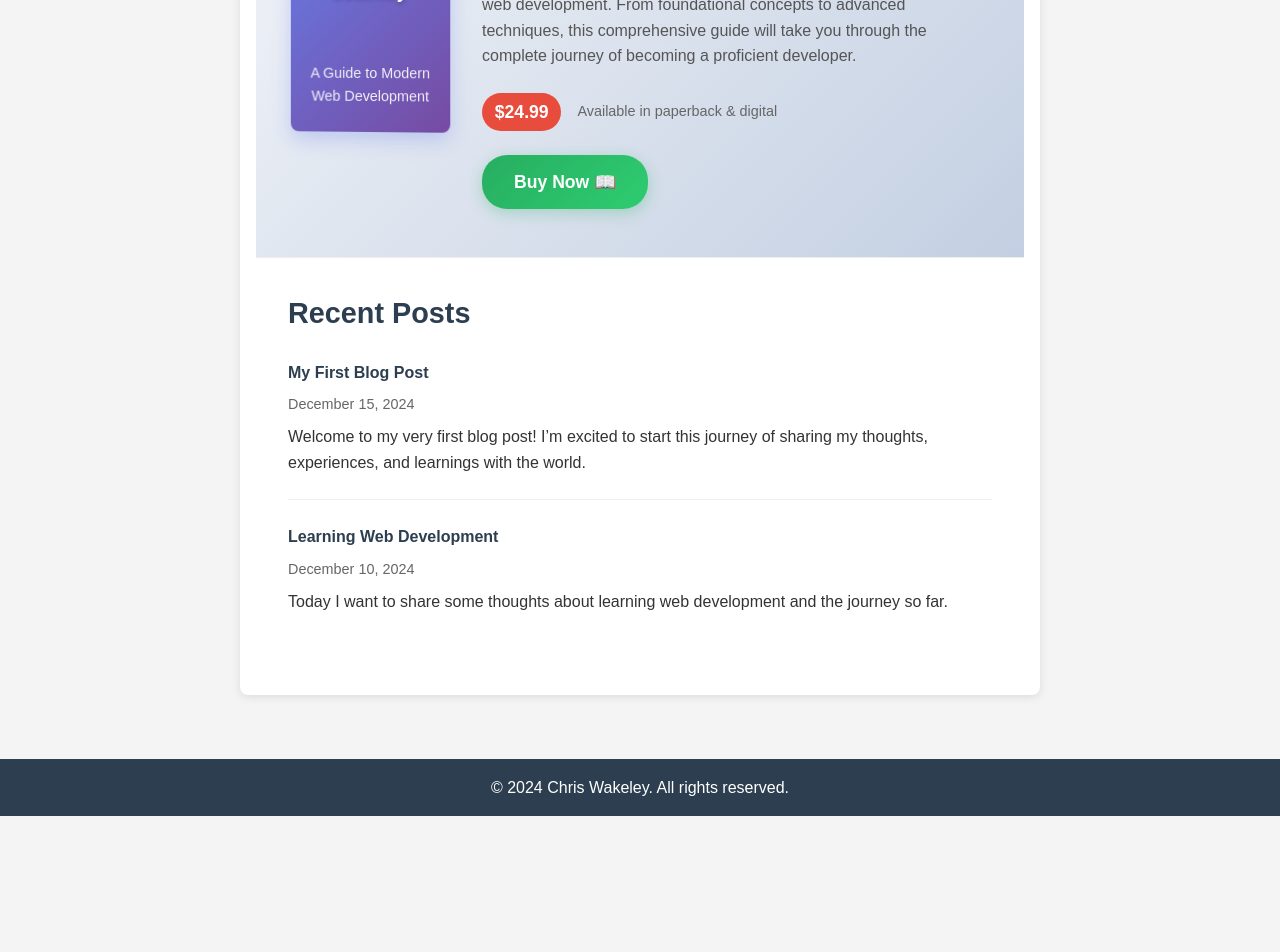
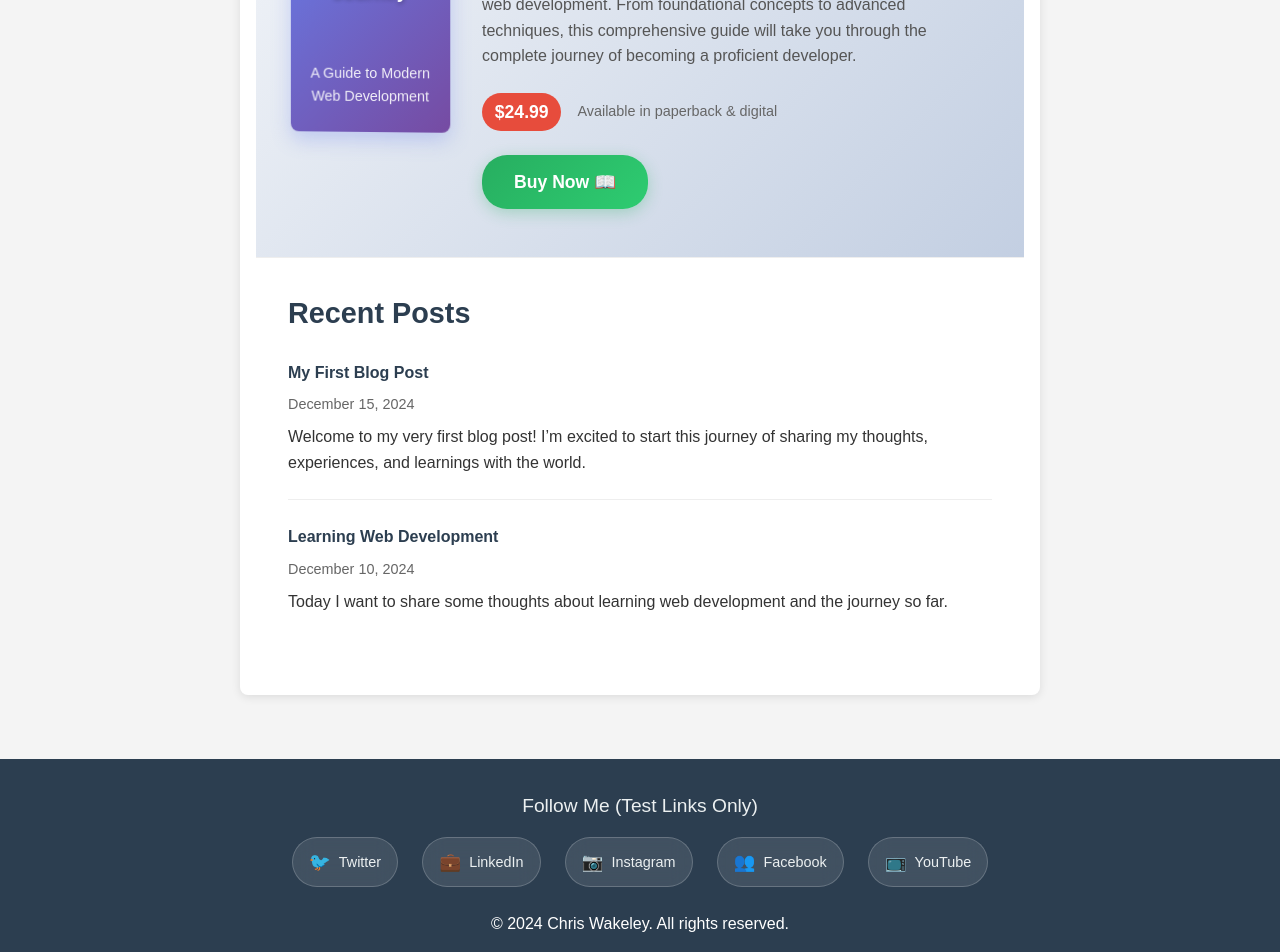
Before and after one commit to chriswakeley/test-blog, a Jekyll site: the page built from index.md, in a window 1280 px wide and 1400 px high, scrolled down 223 px. Shown: the part 448-1400 px from the top of the window. Built offline with Jekyll 4.4.1, drawn with Linux system fonts in a browser that asks for light colours; before the commit the page ends 1487 px from its top, so only the background shows below that.

Commit message:
Add fake social media links for testing

```diff
--- a/_config.yml
+++ b/_config.yml
@@ -6,6 +6,14 @@ email: your-email@example.com
 baseurl: "/test-blog" # the subpath of your site, e.g. /blog
 url: "https://chriswakeley.github.io" # the base hostname & protocol for your site
 github_username: chriswakeley
+
+# Social Media Links (FAKE - for testing only)
+social_links:
+  twitter: "testuser_blog"
+  linkedin: "test-user-blog-123"
+  instagram: "fake_test_blogger"
+  facebook: "testblogpage456"
+  youtube: "FakeTestChannel"
 
 # Build settings
 markdown: kramdown
--- a/_layouts/default.html
+++ b/_layouts/default.html
@@ -24,6 +24,40 @@
         </main>
 
         <footer>
+            <div class="social-links">
+                <h3>Follow Me (Test Links Only)</h3>
+                <div class="social-icons">
+                    {% if site.social_links.twitter %}
+                    <a href="https://twitter.com/{{ site.social_links.twitter }}" target="_blank" rel="noopener">
+                        <span class="social-icon">🐦</span> Twitter
+                    </a>
+                    {% endif %}
+
+                    {% if site.social_links.linkedin %}
+                    <a href="https://linkedin.com/in/{{ site.social_links.linkedin }}" target="_blank" rel="noopener">
+                        <span class="social-icon">💼</span> LinkedIn
+                    </a>
+                    {% endif %}
+
+                    {% if site.social_links.instagram %}
+                    <a href="https://instagram.com/{{ site.social_links.instagram }}" target="_blank" rel="noopener">
+                        <span class="social-icon">📷</span> Instagram
+                    </a>
+                    {% endif %}
+
+                    {% if site.social_links.facebook %}
+                    <a href="https://facebook.com/{{ site.social_links.facebook }}" target="_blank" rel="noopener">
+                        <span class="social-icon">👥</span> Facebook
+                    </a>
+                    {% endif %}
+
+                    {% if site.social_links.youtube %}
+                    <a href="https://youtube.com/c/{{ site.social_links.youtube }}" target="_blank" rel="noopener">
+                        <span class="social-icon">📺</span> YouTube
+                    </a>
+                    {% endif %}
+                </div>
+            </div>
             <p>&copy; 2024 {{ site.author }}. All rights reserved.</p>
         </footer>
     </div>
--- a/assets/css/styles.css
+++ b/assets/css/styles.css
@@ -266,8 +266,54 @@ footer {
     background-color: #2c3e50;
     color: white;
     text-align: center;
-    padding: 1rem;
+    padding: 2rem 1rem 1rem;
     margin-top: 2rem;
+}
+
+/* Social Media Links */
+.social-links {
+    margin-bottom: 1.5rem;
+}
+
+.social-links h3 {
+    color: #ecf0f1;
+    margin-bottom: 1rem;
+    font-size: 1.2rem;
+    font-weight: normal;
+}
+
+.social-icons {
+    display: flex;
+    justify-content: center;
+    gap: 1.5rem;
+    flex-wrap: wrap;
+    margin-bottom: 1rem;
+}
+
+.social-icons a {
+    display: inline-flex;
+    align-items: center;
+    gap: 0.5rem;
+    color: #ecf0f1;
+    text-decoration: none;
+    padding: 0.6rem 1rem;
+    border-radius: 25px;
+    background: rgba(255, 255, 255, 0.1);
+    backdrop-filter: blur(10px);
+    border: 1px solid rgba(255, 255, 255, 0.2);
+    transition: all 0.3s ease;
+    font-size: 0.9rem;
+}
+
+.social-icons a:hover {
+    background: rgba(255, 255, 255, 0.2);
+    transform: translateY(-2px);
+    box-shadow: 0 4px 15px rgba(0,0,0,0.3);
+    color: white;
+}
+
+.social-icon {
+    font-size: 1.1rem;
 }
 
 /* Responsive design */
@@ -313,4 +359,13 @@ footer {
     header h1 {
         font-size: 2rem;
     }
+
+    .social-icons {
+        gap: 1rem;
+    }
+
+    .social-icons a {
+        font-size: 0.8rem;
+        padding: 0.5rem 0.8rem;
+    }
 }
```
